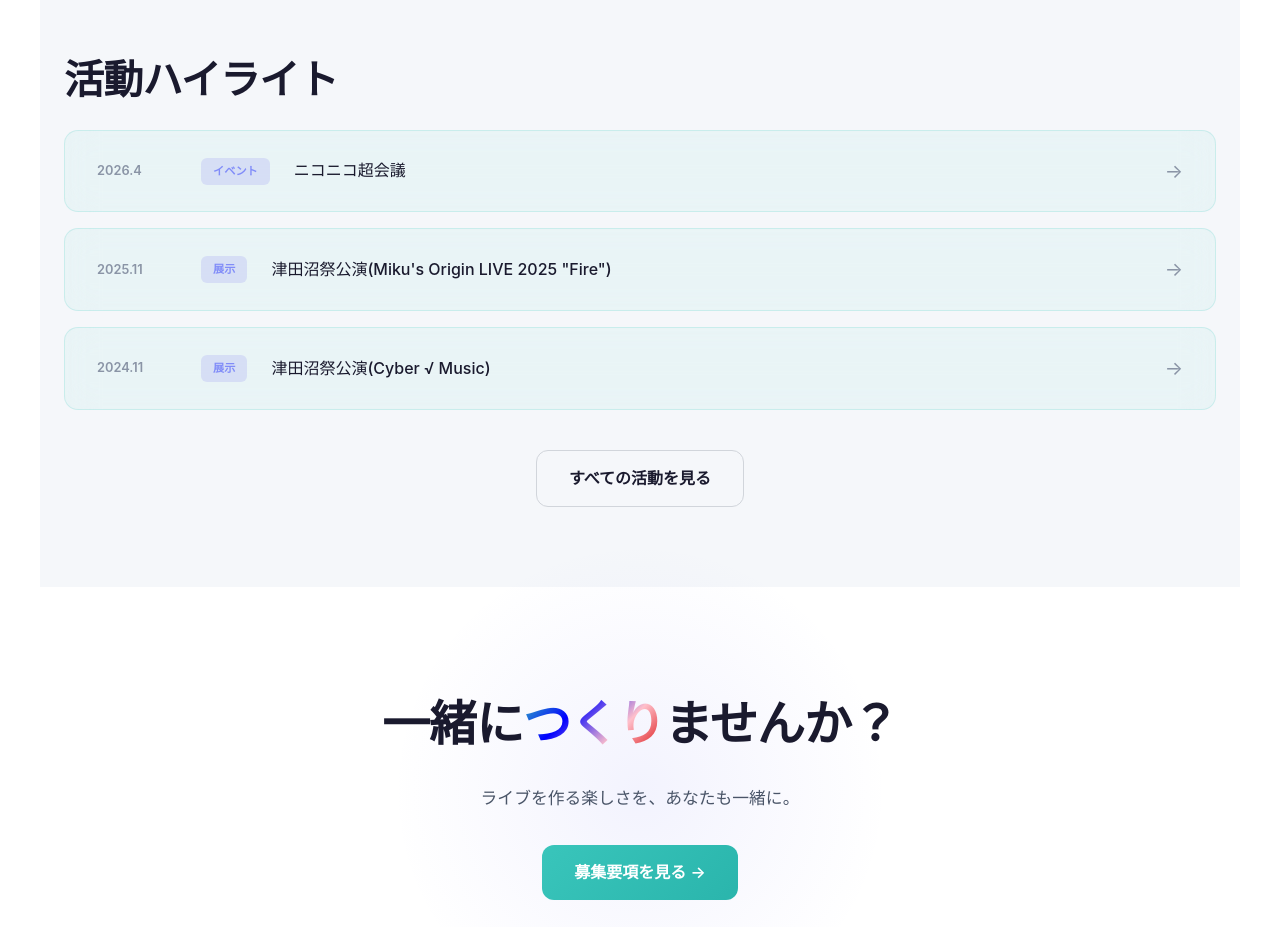
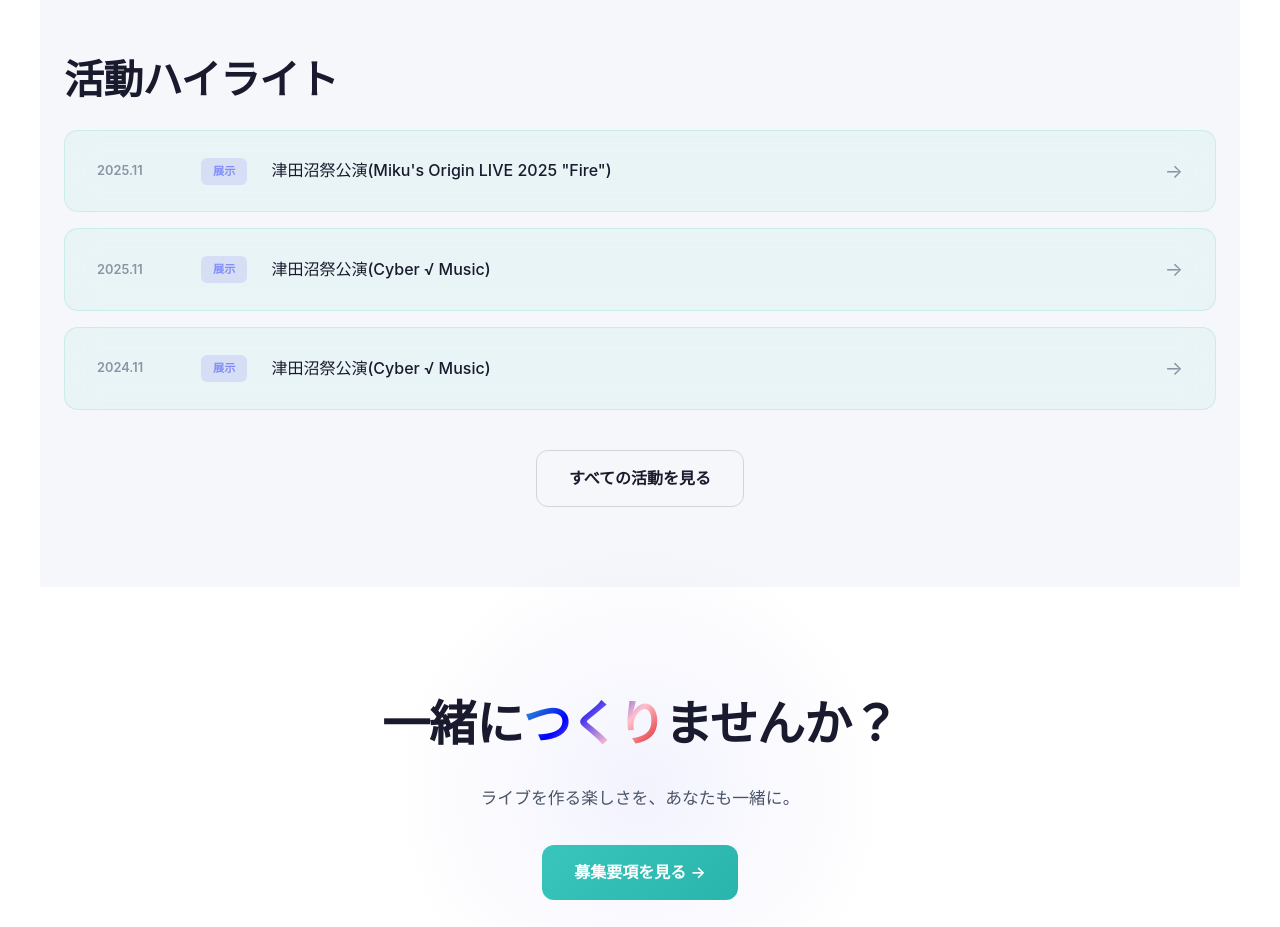
Before and after one commit to nekko-lab/mikus_origin.com, a Next.js app: page / in a window 1280 px wide. Shown: the part 1400-2327 px from the top of the page. Built offline with nearby package versions, Linux system fonts and the light colour scheme.

Commit message:
feat: ハイライトを津田沼祭関連に変更。押下時に該当サイトへ遷移

```diff
--- a/app/page.tsx
+++ b/app/page.tsx
@@ -23,19 +23,22 @@ const features = [
 
 const highlights = [
   {
-    date: '2026.4',
-    title: 'ニコニコ超会議',
-    tag: 'イベント',
+    date: '2025.11',
+    title: '津田沼祭公演(Miku\'s Origin LIVE 2025 "Fire")',
+    tag: '展示',
+    url: 'https://numasai2025.nekko-lab.dev/',
   },
   {
     date: '2025.11',
-    title: '津田沼祭公演(Miku\'s Origin LIVE 2025 "Fire")',
+    title: '津田沼祭公演(Cyber √ Music)',
     tag: '展示',
+    url: 'https://numasai2025.nekko-lab.dev/dj-live/',
   },
   {
     date: '2024.11',
     title: '津田沼祭公演(Cyber √ Music)',
     tag: '展示',
+    url: 'https://numasai2024.nekko-lab.dev/',
   },
 ];
 
@@ -222,8 +225,11 @@ export default function Home() {
           <h2 className="section-title">活動ハイライト</h2>
           <div style={{ display: 'flex', flexDirection: 'column', gap: '1rem' }}>
             {highlights.map((h, i) => (
-              <div
+              <a
                 key={i}
+                href={h.url}
+                target="_blank"
+                rel="noopener noreferrer"
                 className="glass card-hover"
                 style={{
                   display: 'flex',
@@ -232,6 +238,8 @@ export default function Home() {
                   padding: '1.5rem 2rem',
                   borderRadius: '14px',
                   cursor: 'pointer',
+                  textDecoration: 'none',
+                  color: 'inherit',
                 }}
               >
                 <span
@@ -268,7 +276,7 @@ export default function Home() {
                 >
                   →
                 </span>
-              </div>
+              </a>
             ))}
           </div>
           <div style={{ textAlign: 'center', marginTop: '2.5rem' }}>
```
